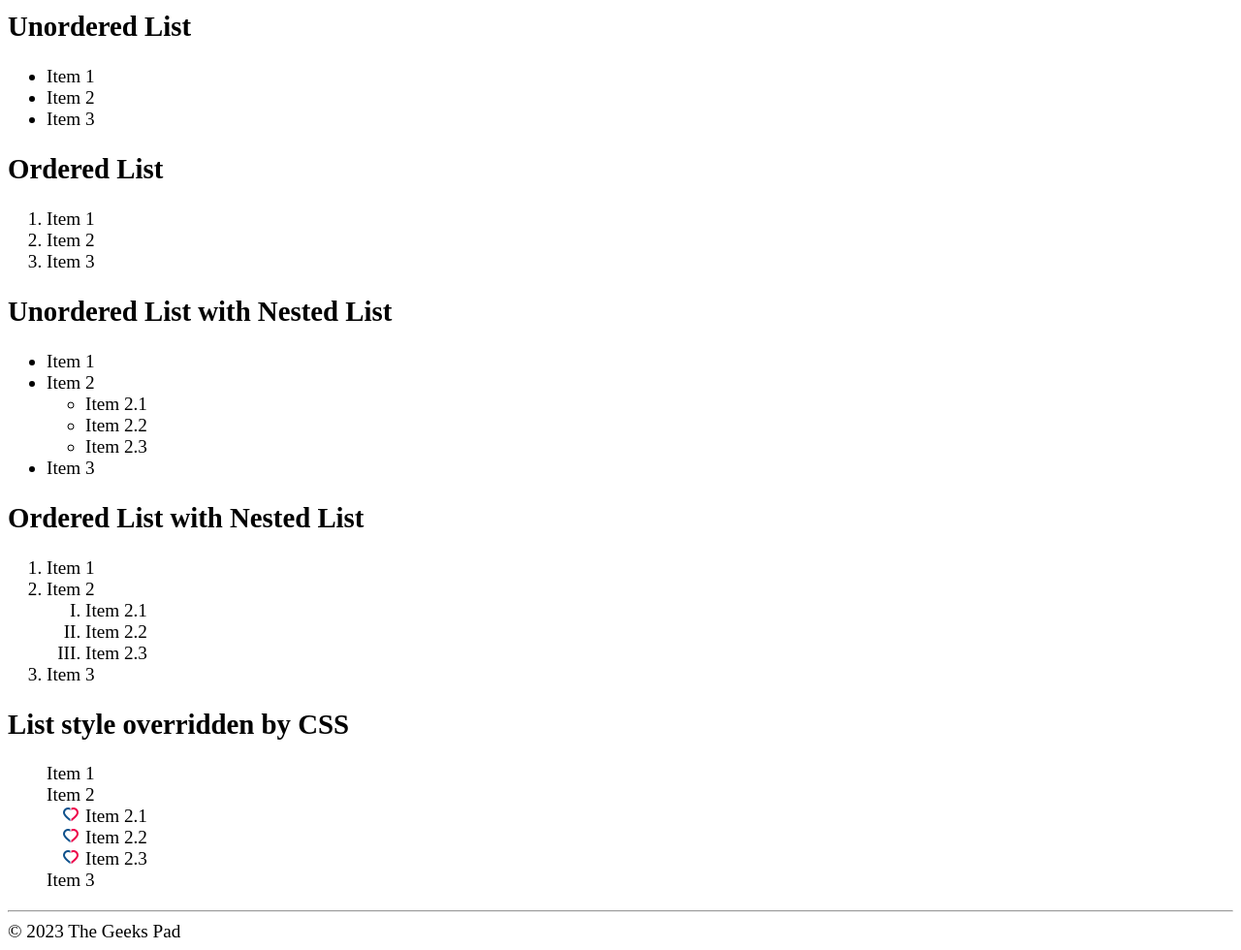
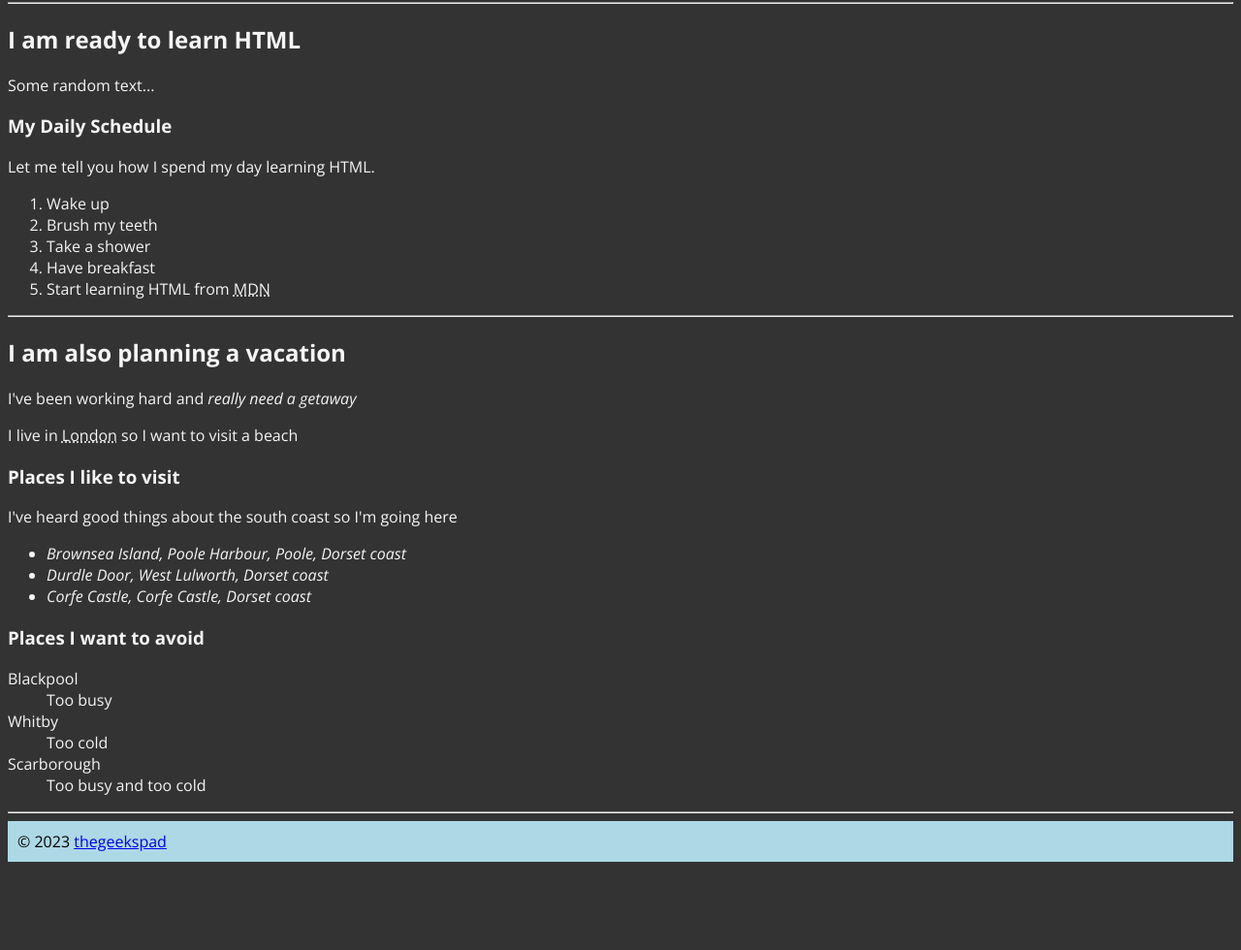
Before and after one commit to prasadhonrao/html-hub, a plain HTML site: page 04-list/index.html in a window 1280 px wide. Shown: the part 84-1064 px from the top of the page at 97% size. After the commit the page ends 981 px from the top, so only its background shows below. Drawn offline with nearby package versions, Linux system fonts and the light colour scheme.

Commit message:
Code refactor and add HTML links code

```diff
--- a/04-list/index.html
+++ b/04-list/index.html
@@ -5,73 +5,71 @@
     <meta name="author" content="thegeekspad" />
     <meta name="website" content="https://thegeekspad.com" />
     <meta name="email" content="support@thegeekspad.com" />
-    <meta name="description" content="HTML List" />
+    <meta name="description" content="HTML Block vs Inline Elements" />
     <meta name="keywords" content="css, html, javascript, web " />
     <meta name="viewport" content="width=device-width, initial-scale=1.0" />
     <link rel="shortcut icon" href="favicon.png" type="image/x-icon" />
     <link rel="stylesheet" href="style.css" />
-    <title>HTML List</title>
+    <title>HTML Lists</title>
   </head>
   <body>
-    <h1>HTML List</h1>
+    <h1>Learning HTML</h1>
+    <hr />
 
-    <h2>Unordered List</h2>
+    <h2>I am ready to learn HTML</h2>
+    <p>Some random text...</p>
+    <h3>My Daily Schedule</h3>
+    <p>Let me tell you how I spend my day learning HTML.</p>
+    <ol>
+      <li>Wake up</li>
+      <li>Brush my teeth</li>
+      <li>Take a shower</li>
+      <li>Have breakfast</li>
+      <li>
+        Start learning HTML from
+        <abbr title="Mozilla Developer Network">MDN</abbr>
+      </li>
+    </ol>
+    <hr />
+
+    <h2>I am also planning a vacation</h2>
+    <p>I've been working hard and <em>really need a getaway</em></p>
+    <p>
+      I live in <abbr title="London">London</abbr> so I want to visit a beach
+    </p>
+
+    <h3>Places I like to visit</h3>
+    <p>I've heard good things about the south coast so I'm going here</p>
     <ul>
-      <li>Item 1</li>
-      <li>Item 2</li>
-      <li>Item 3</li>
+      <li>
+        <address>Brownsea Island, Poole Harbour, Poole, Dorset coast</address>
+      </li>
+      <li>
+        <address>Durdle Door, West Lulworth, Dorset coast</address>
+      </li>
+      <li>
+        <address>Corfe Castle, Corfe Castle, Dorset coast</address>
+      </li>
     </ul>
 
-    <h2>Ordered List</h2>
-    <ol>
-      <li>Item 1</li>
-      <li>Item 2</li>
-      <li>Item 3</li>
-    </ol>
+    <h3>Places I want to avoid</h3>
+    <!-- description list -->
+    <dl>
+      <!-- description title -->
+      <dt>Blackpool</dt>
+      <!-- description detail -->
+      <dd>Too busy</dd>
 
-    <h2>Unordered List with Nested List</h2>
-    <ul>
-      <li>Item 1</li>
-      <li>
-        Item 2
-        <ul>
-          <li>Item 2.1</li>
-          <li>Item 2.2</li>
-          <li>Item 2.3</li>
-        </ul>
-      </li>
-      <li>Item 3</li>
-    </ul>
+      <dt>Whitby</dt>
+      <dd>Too cold</dd>
 
-    <h2>Ordered List with Nested List</h2>
-    <ol>
-      <li>Item 1</li>
-      <li>
-        Item 2
-        <ol class="roman-list">
-          <li>Item 2.1</li>
-          <li>Item 2.2</li>
-          <li>Item 2.3</li>
-        </ol>
-      </li>
-      <li>Item 3</li>
-    </ol>
-
-    <h2>List style overridden by CSS</h2>
-    <ul class="list-style-none">
-      <li>Item 1</li>
-      <li>
-        Item 2
-        <ul class="list-style-heart">
-          <li>Item 2.1</li>
-          <li>Item 2.2</li>
-          <li>Item 2.3</li>
-        </ul>
-      </li>
-      <li>Item 3</li>
-    </ul>
+      <dt>Scarborough</dt>
+      <dd>Too busy and too cold</dd>
+    </dl>
 
     <hr />
-    <footer>&copy; 2023 The Geeks Pad</footer>
+    <footer>
+      &copy; 2023 <a href="http://thegeekspad.com">thegeekspad</a>
+    </footer>
   </body>
 </html>
--- a/04-list/style.css
+++ b/04-list/style.css
@@ -1,15 +1,23 @@
+@import url('https://fonts.googleapis.com/css2?family=Open+Sans:ital,wght@0,300;0,400;0,500;0,600;0,700;0,800;1,300;1,400;1,500;1,600;1,700;1,800&display=swap');
+
 body {
-  font-size: 1.2rem;
+  background-color: #333;
+  font-family: 'Open Sans', sans-serif;
+  color: whitesmoke;
 }
 
-.list-style-none {
-  list-style: none;
+h1 {
+  color: yellow;
 }
 
-.list-style-heart {
-  list-style-image: url('./favicon.png');
+div {
+  background-color: lightyellow;
+  color: black;
+  padding: 10px;
 }
 
-.roman-list {
-  list-style: upper-roman;
+footer {
+  background-color: lightblue;
+  color: black;
+  padding: 10px;
 }
--- /dev/null
+++ b/05-links/style.css
@@ -0,0 +1,30 @@
+@import url('https://fonts.googleapis.com/css2?family=Open+Sans:ital,wght@0,300;0,400;0,500;0,600;0,700;0,800;1,300;1,400;1,500;1,600;1,700;1,800&display=swap');
+
+body {
+  background-color: #333;
+  font-family: 'Open Sans', sans-serif;
+  color: whitesmoke;
+}
+
+h1 {
+  color: yellow;
+}
+
+a {
+  color: lightgreen;
+  text-decoration: none;
+}
+
+a:hover {
+  text-decoration: underline;
+}
+
+footer {
+  background-color: gray;
+  border-radius: 5px;
+  padding: 10px;
+}
+
+footer > a {
+  color: lightgreen;
+}
```
Also changed, not shown: 03-block-vs-inline-elements/index.html (+19 -34 lines), 05-links/about.html (added, +59 -0 lines), 05-links/index.html (added, +94 -0 lines), 05-links/favicon.png (added).
